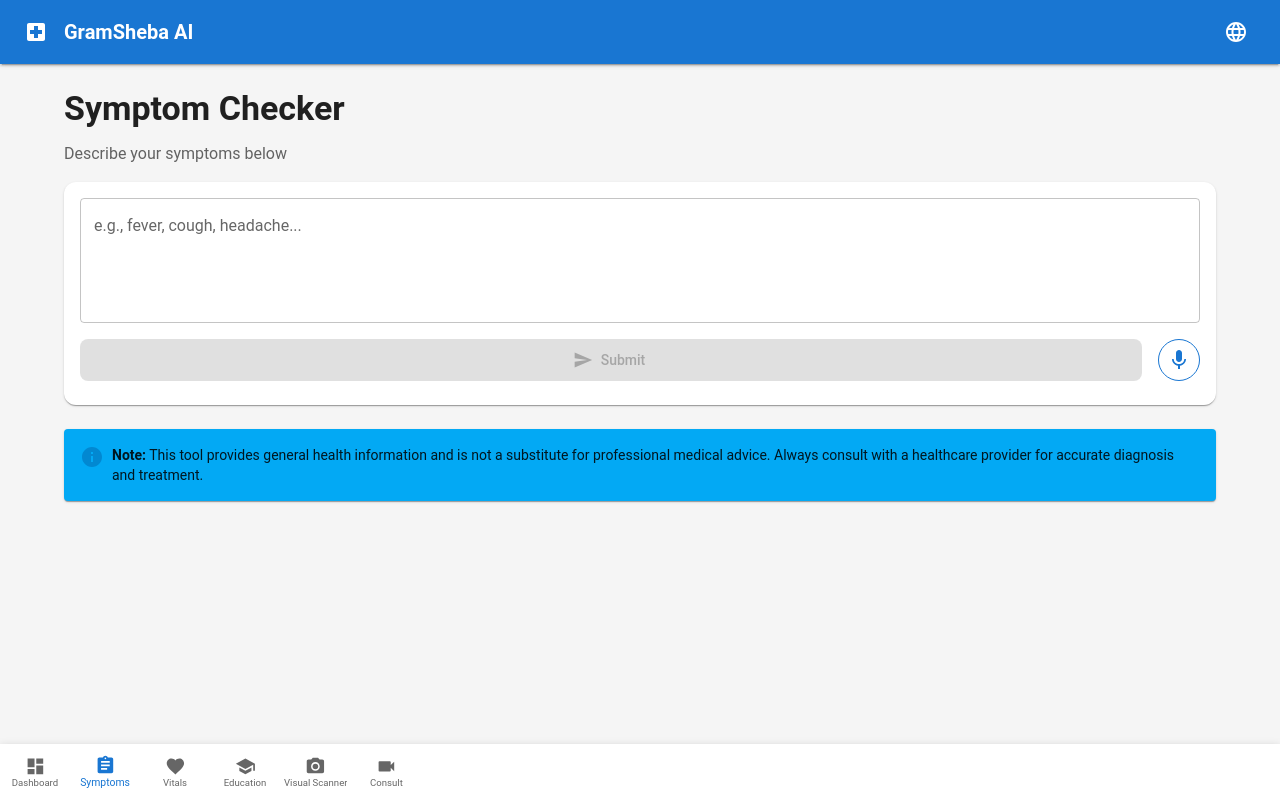
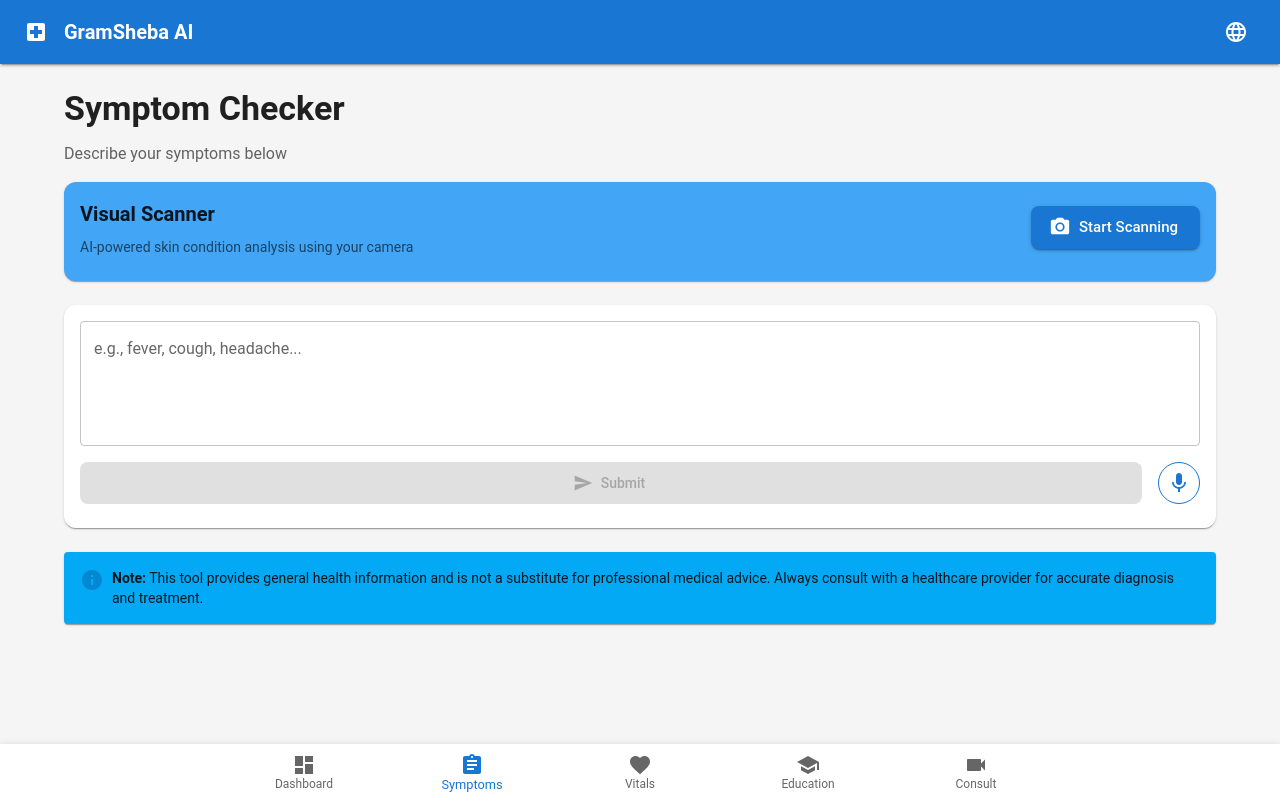
Before and after one commit to sarahfirozpam-cmd/FutureBuilders2025_NSU_404, a React (Vite) app: page /symptom-checker in a window 1280 px wide. Built offline with nearby package versions, Linux system fonts and the light colour scheme; what @tensorflow/tfjs would draw is missing.

Commit message:
Fix navigation bar - reduce to 5 items and add Visual Scanner to Symptoms page

```diff
--- a/src/components/layout/Navigation.jsx
+++ b/src/components/layout/Navigation.jsx
@@ -25,7 +25,6 @@ const Navigation = () => {
     { label: t('nav.symptomChecker'), value: '/symptom-checker', icon: <SymptomIcon /> },
     { label: t('nav.vitalsMonitor'), value: '/vitals', icon: <VitalsIcon /> },
     { label: t('nav.healthEducation'), value: '/education', icon: <EducationIcon /> },
-    { label: t('nav.visualScanner'), value: '/visual-scanner', icon: <ScannerIcon /> },
     { label: t('nav.telemedicine'), value: '/telemedicine', icon: <TelemedicineIcon /> }
   ];
 
@@ -37,18 +36,8 @@ const Navigation = () => {
         left: 0,
         right: 0,
         zIndex: 1000,
-        overflowX: 'auto',
-        overflowY: 'hidden',
         bgcolor: 'background.paper',
-        boxShadow: 3,
-        WebkitOverflowScrolling: 'touch',
-        '&::-webkit-scrollbar': {
-          height: '4px'
-        },
-        '&::-webkit-scrollbar-thumb': {
-          backgroundColor: 'rgba(0,0,0,.3)',
-          borderRadius: '4px'
-        }
+        boxShadow: 3
       }}
     >
       <BottomNavigation
@@ -58,26 +47,18 @@ const Navigation = () => {
         }}
         showLabels
         sx={{
-          minWidth: 'fit-content',
-          width: 'max-content',
-          display: 'flex',
-          flexWrap: 'nowrap',
+          width: '100%',
           '& .MuiBottomNavigationAction-root': {
-            minWidth: '70px',
-            maxWidth: '80px',
-            padding: '6px 4px',
-            flex: '0 0 auto',
+            minWidth: { xs: '64px', sm: '80px' },
+            padding: { xs: '6px 0', sm: '6px 12px' },
             '& .MuiBottomNavigationAction-label': {
-              fontSize: '0.6rem',
-              whiteSpace: 'nowrap',
-              overflow: 'hidden',
-              textOverflow: 'ellipsis',
+              fontSize: { xs: '0.65rem', sm: '0.75rem' },
               '&.Mui-selected': {
-                fontSize: '0.65rem'
+                fontSize: { xs: '0.7rem', sm: '0.8rem' }
               }
             },
             '& .MuiSvgIcon-root': {
-              fontSize: '1.3rem'
+              fontSize: { xs: '1.3rem', sm: '1.5rem' }
             }
           }
         }}
--- a/src/pages/SymptomChecker.jsx
+++ b/src/pages/SymptomChecker.jsx
@@ -18,9 +18,11 @@ import {
   Mic as MicIcon,
   Send as SendIcon,
   Warning as WarningIcon,
-  Info as InfoIcon
+  Info as InfoIcon,
+  CameraAlt as CameraIcon
 } from '@mui/icons-material';
 import { useTranslation } from 'react-i18next';
+import { useNavigate } from 'react-router-dom';
 import { symptomAnalyzer } from '../ai/symptomAnalyzer';
 import { useAppStore } from '../store/useAppStore';
 import { useVoiceInput } from '../hooks/useVoiceInput';
@@ -29,6 +31,7 @@ import SymptomResults from '../components/symptom-checker/SymptomResults';
 
 const SymptomChecker = () => {
   const { t } = useTranslation();
+  const navigate = useNavigate();
   const { language, addSymptomRecord } = useAppStore();
   const [symptoms, setSymptoms] = useState('');
   const [analyzing, setAnalyzing] = useState(false);
@@ -96,6 +99,31 @@ const SymptomChecker = () => {
       <Typography variant="body1" color="text.secondary" paragraph>
         {t('symptoms.description')}
       </Typography>
+
+      {/* Visual Scanner Button */}
+      <Card sx={{ mb: 3, bgcolor: 'primary.light' }}>
+        <CardContent>
+          <Stack direction="row" spacing={2} alignItems="center" justifyContent="space-between">
+            <Box sx={{ flex: 1 }}>
+              <Typography variant="h6" gutterBottom>
+                {t('scanner.title')}
+              </Typography>
+              <Typography variant="body2" color="text.secondary">
+                {t('scanner.description')}
+              </Typography>
+            </Box>
+            <Button
+              variant="contained"
+              startIcon={<CameraIcon />}
+              onClick={() => navigate('/visual-scanner')}
+              size="large"
+              sx={{ whiteSpace: 'nowrap' }}
+            >
+              {t('scanner.startScanning')}
+            </Button>
+          </Stack>
+        </CardContent>
+      </Card>
 
       {/* Input Section */}
       <Card sx={{ mb: 3 }}>
```
